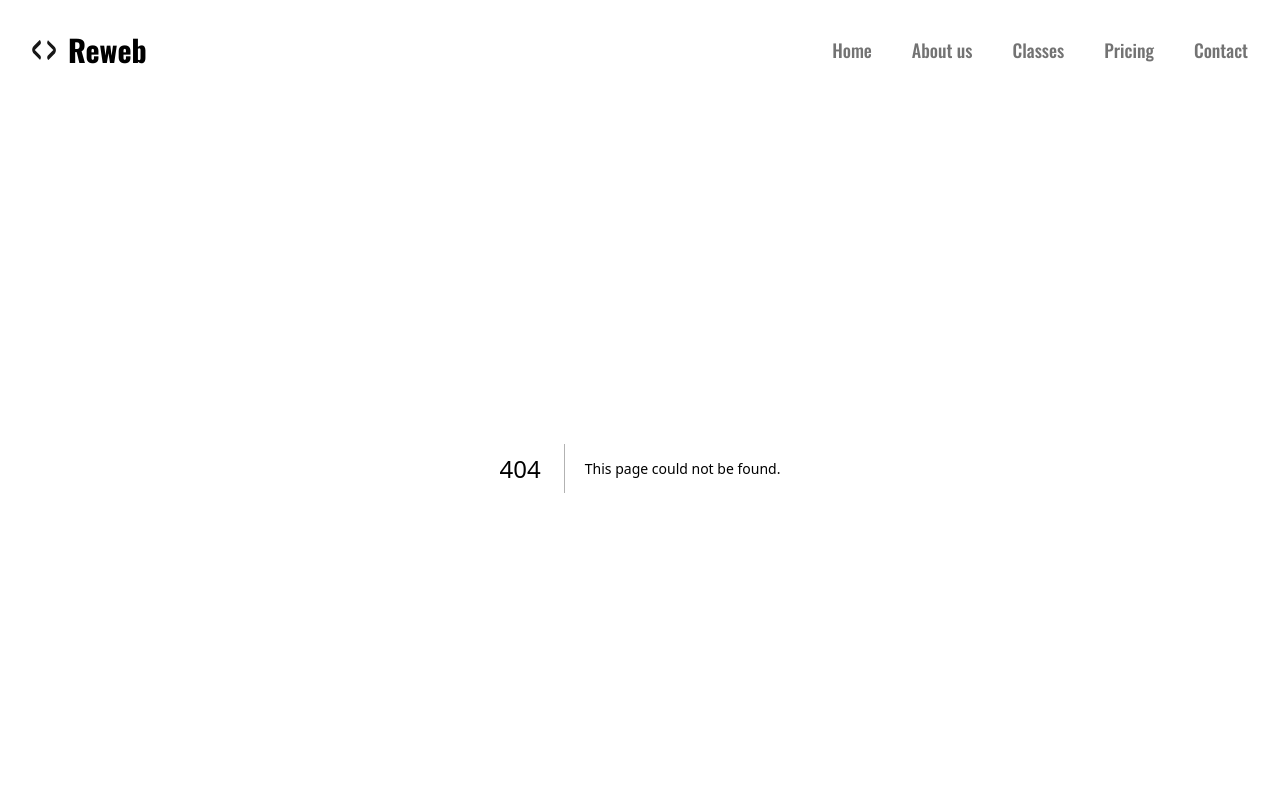
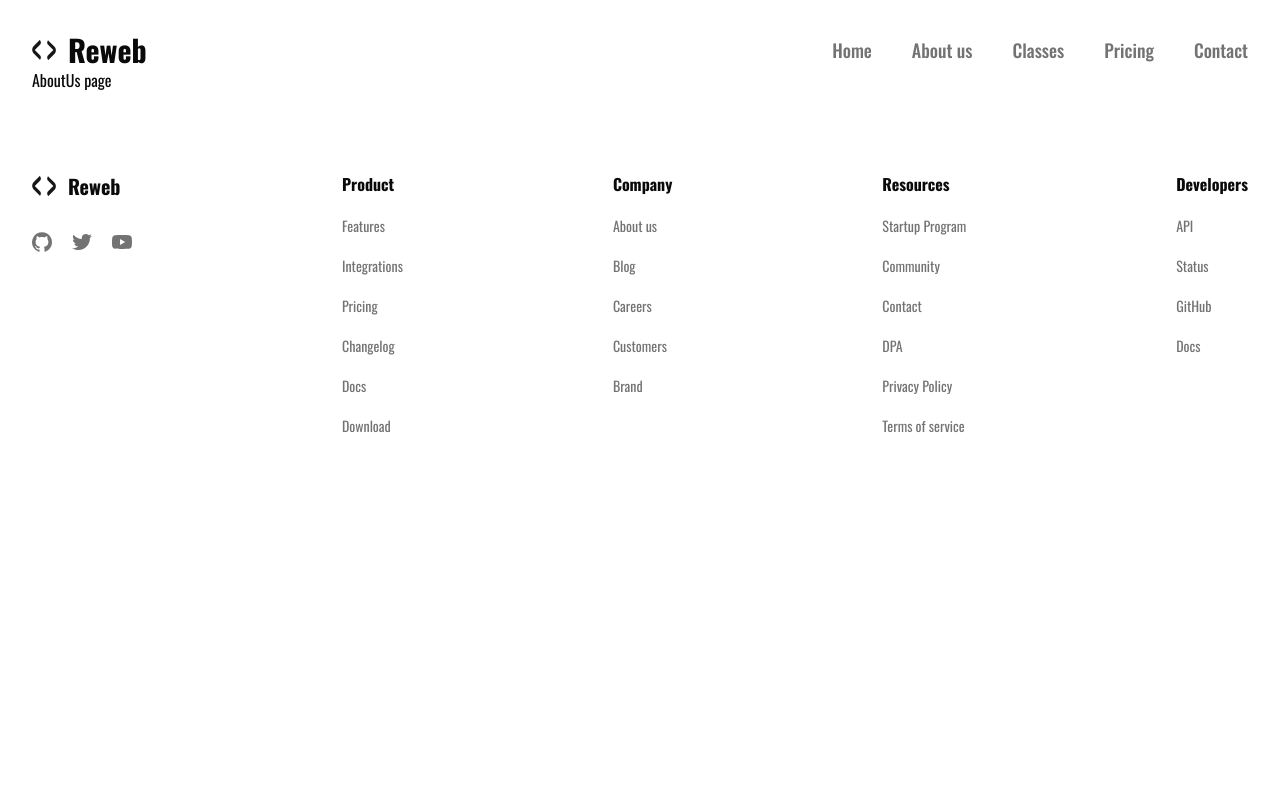
Before and after one commit to felipe-muner/podium-gym, a Next.js app: page /about-us in a window 1280 px wide. Before the commit this address had no page. Shown: the top 800 px of the page. Built offline with nearby package versions, Linux system fonts and the light colour scheme.

Commit message:
feat: new pages

```diff
--- /dev/null
+++ b/app/about-us/page.tsx
@@ -0,0 +1,7 @@
+export default function AboutUs() {
+  return (
+    <main className="flex flex-col gap-8 row-start-2 items-center sm:items-start">
+      <div><h1>AboutUs page</h1></div>
+    </main>
+  );
+}
--- /dev/null
+++ b/app/classes/page.tsx
@@ -0,0 +1,7 @@
+export default function Classes() {
+  return (
+    <main className="flex flex-col gap-8 row-start-2 items-center sm:items-start">
+      <div>Classes page</div>
+    </main>
+  );
+}
--- /dev/null
+++ b/app/contact/page.tsx
@@ -0,0 +1,7 @@
+export default function Contact() {
+  return (
+      <main className="flex flex-col gap-8 row-start-2 items-center sm:items-start">
+        <div>contact page</div>
+      </main>
+  );
+}
--- /dev/null
+++ b/app/pricing/page.tsx
@@ -0,0 +1,7 @@
+export default function Pricing() {
+  return (
+    <main className="flex flex-col gap-8 row-start-2 items-center sm:items-start">
+      <div>Pricing page</div>
+    </main>
+  );
+}
```
